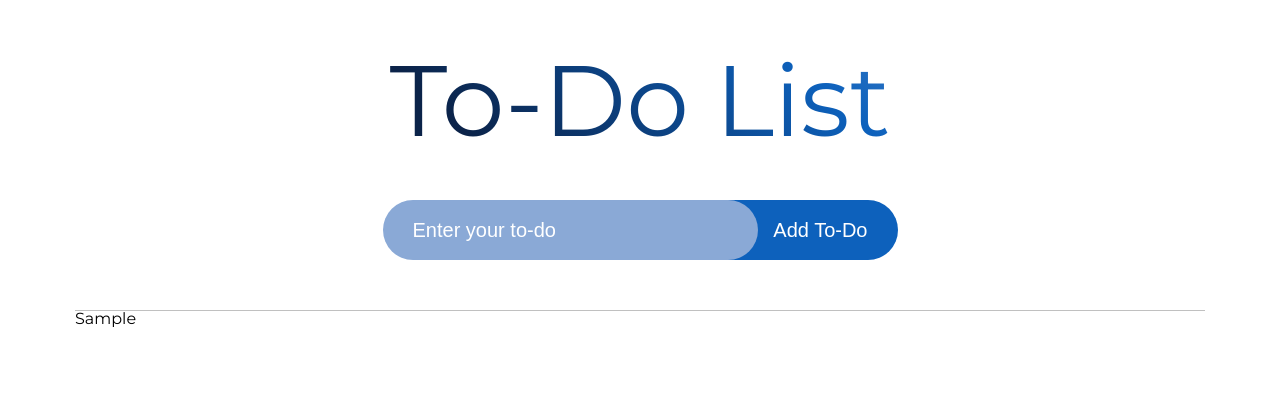
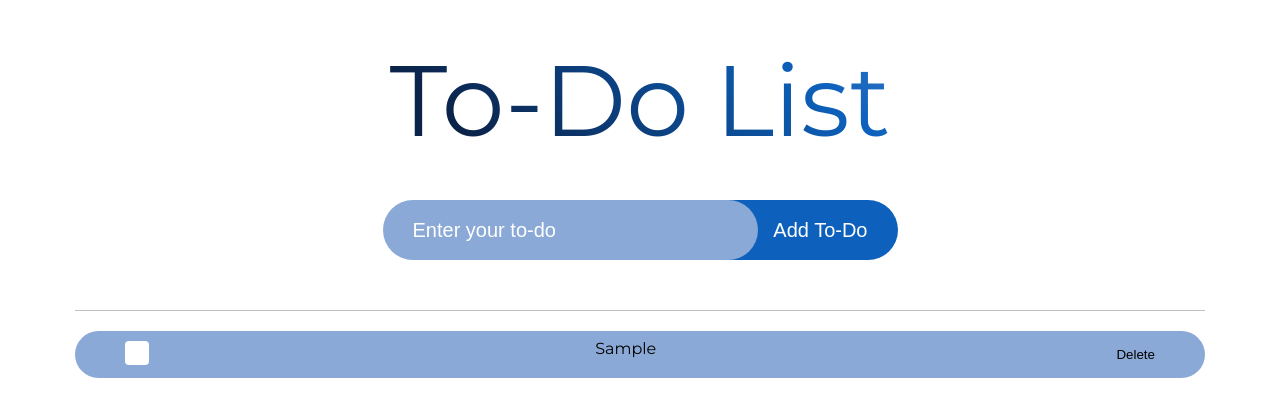
Before and after one commit to RikDeadok/OptimaxDev_test, a React (Create React App) app in the folder client/: page / in a window 1280 px wide. Both pictures are taken after typing "Sample" into the empty fields and a click on the button "Add To-Do". Shown: the top 416 px of the page. Built offline with nearby package versions, Linux system fonts and the light colour scheme.

Commit message:
add some styles for list

```diff
--- a/client/src/App.js
+++ b/client/src/App.js
@@ -1,10 +1,25 @@
-import {useState} from 'react'
-import List from './components/List'
+import { useState, useEffect } from 'react'
+import List from './components/List/List'
 
 function App() {
 
   const [userInput, setUserInput] = useState('')
   const [todos, setTodos] = useState([])
+
+  //Получить данные из localstorage
+  useEffect(() => {
+    const todos = JSON.parse(localStorage.getItem("userTodos"));
+    if (todos) {
+      setTodos(todos);
+    }
+  }, []);
+
+  //Записать данные в localstorage
+  useEffect(() => {
+    if (todos.length) {
+      localStorage.setItem("userTodos", JSON.stringify(todos));
+    }
+  }, [todos]);
 
   const handleInputChange = (event) => {
     setUserInput(event.target.value)
--- a/client/src/components/List.jsx
+++ /dev/null
@@ -1,13 +0,0 @@
-import ListItem from "./ListItem";
-
-const List = ({ list }) => {
-  return (
-    <ul>
-      {list.map((item) => (
-        <ListItem todo={item} />
-      ))}
-    </ul>
-  );
-};
-
-export default List;
--- /dev/null
+++ b/client/src/components/List/List.css
@@ -0,0 +1,3 @@
+.todo-list {
+
+}
--- /dev/null
+++ b/client/src/components/List/List.jsx
@@ -0,0 +1,13 @@
+import ListItem from "../ListItem/ListItem";
+
+const List = ({ list }) => {
+  return (
+    <ul className="todo-list">
+      {list.map((item) => (
+        <ListItem todo={item} />
+      ))}
+    </ul>
+  );
+};
+
+export default List;
--- a/client/src/components/ListItem.jsx
+++ /dev/null
@@ -1,4 +0,0 @@
-const ListItem = ({ todo }) => {
-    return <li>{todo}</li>;
-  };
-  export default ListItem;
--- /dev/null
+++ b/client/src/components/ListItem/ListItem.css
@@ -0,0 +1,56 @@
+.todo-item {
+  display: flex;
+  justify-content: space-between;
+  background-color: #8AA9D6;
+  border-radius: 100px;
+  padding: 10px 50px;
+  margin-top: 20px;
+}
+.checkbox__input {
+  display: none;
+}
+.checkbox__input:checked + .checkbox__label::after {
+  transform: scale(1);
+}
+.checkbox__label {
+  font-size: 16px;
+  line-height: 140%;
+  display: inline-flex;
+  align-items: center;
+  position: relative;
+  cursor: pointer;
+}
+.checkbox__label::before {
+  content: "";
+  align-self: flex-start;
+  flex: 0 0 24px;
+  height: 24px;
+  background-color: #ffffff;
+  border-radius: 4px;
+  margin: 0 10px 0 0;
+}
+.checkbox__label::after {
+  transition: transform 0.3s;
+  content: "";
+  width: 16px;
+  height: 16px;
+  position: absolute;
+  top: 4px;
+  left: 4px;
+  background-color: #0D61BC;
+  border-radius: 4px;
+  transform: scale(0);
+}
+.checkbox__label a {
+  color: #0D61BC;
+}
+
+
+
+
+.todo-item__todo {
+
+}
+.todo-item__btn {
+
+}
--- /dev/null
+++ b/client/src/components/ListItem/ListItem.jsx
@@ -0,0 +1,17 @@
+import "./ListItem.css"
+
+const ListItem = ({ todo }) => {
+    return (
+      <li className="todo-item">
+        <div className="todo-item__checkbox">
+          <input className="checkbox__input" type="checkbox" id="{todo}" name="{todo}"/>
+          <label className="checkbox__label" for="{todo}"></label>
+        </div>
+        <div className="todo-item__todo">
+          {todo}
+        </div>
+        <button className="todo-item__btn">Delete</button>
+      </li>
+    );
+  };
+  export default ListItem;
```
